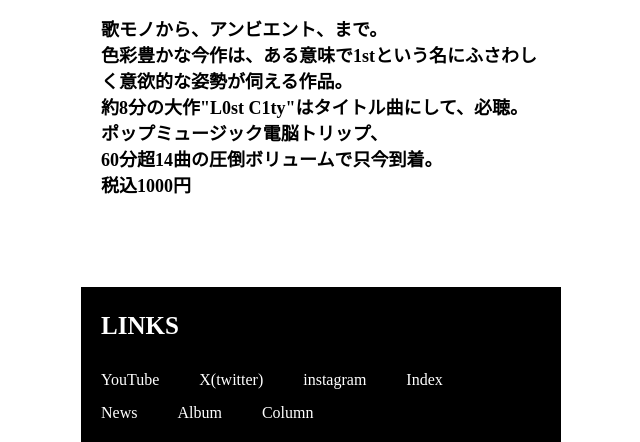
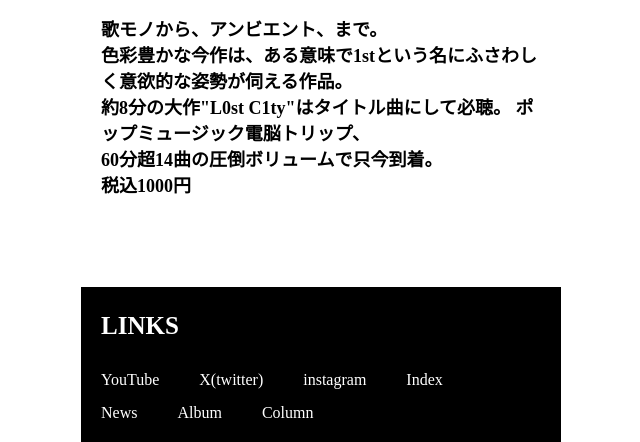
Before and after one commit to himarayanintokyo/ikikihikouisikisaito, a plain HTML site: page l0st c1ty.html in a window 1280 px wide. Shown: the part 633-1075 px from the top of the page, without its empty margins (319-959 px from the left). Drawn offline with Linux system fonts and the light colour scheme.

Commit message:
Fix typo in L0st C1ty description

```diff
--- a/l0st c1ty.html
+++ b/l0st c1ty.html
@@ -30,7 +30,7 @@
      style="position: relative; top: -40px";><em>エレクトロニカ アンビエント</em></h3>
     <h3 style="position: relative; top: -40px";>
       歌モノから、アンビエント、まで。<br>色彩豊かな今作は、ある意味で1stという名にふさわしく意欲的な姿勢が伺える作品。<br>
-      約8分の大作"L0st C1ty"はタイトル曲にして、必聴。
+      約8分の大作"L0st C1ty"はタイトル曲にして必聴。
       ポップミュージック電脳トリップ、<br>60分超14曲の圧倒ボリュームで只今到着。<br>税込1000円</h3>
 
 
```
